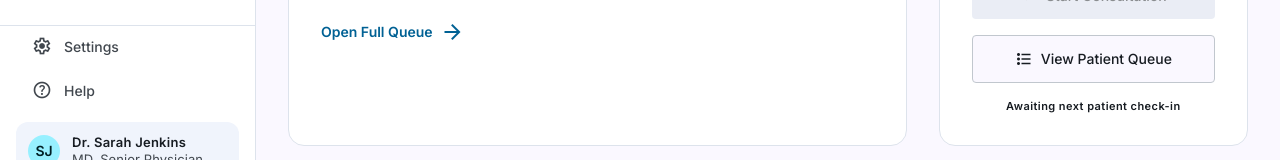
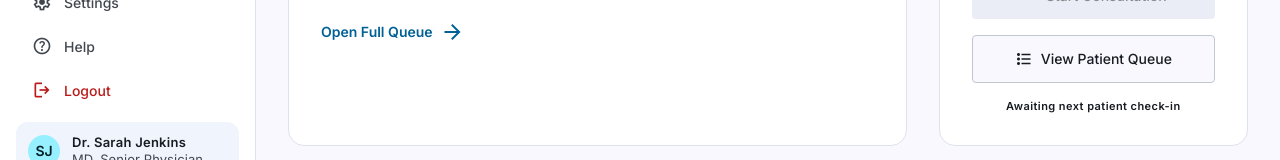
Before and after one commit to skywalker200511/CliniQ, a React (Vite) app: page / in a window 1280 px wide. Both pictures are taken after a click on the button 640 px from the left and 415 px from the top of the page. Shown: the part 596-756 px from the top of the page. Built offline with nearby package versions, Linux system fonts and the light colour scheme; no server answers; the database is empty.

Commit message:
feat: Persist user session across reloads and add Logout buttons

```diff
--- a/src/components/doctor/DoctorSidebar.jsx
+++ b/src/components/doctor/DoctorSidebar.jsx
@@ -4,7 +4,7 @@ import { getUnreadCount } from '../../services/messageService';
 import './DoctorSidebar.css';
 
 export default function DoctorSidebar() {
-  const { state } = useAppContext();
+  const { state, dispatch } = useAppContext();
   const unreadMessages = getUnreadCount(state, state.currentUser?.id);
   const queueCount = state.queue.length;
 
@@ -61,6 +61,13 @@ export default function DoctorSidebar() {
           <span className="material-symbols-outlined nav-icon">help</span>
           <span className="nav-label">Help</span>
         </button>
+        <button className="nav-item" onClick={() => {
+          window.location.href = '/';
+          dispatch({ type: 'SET_USER', payload: null });
+        }}>
+          <span className="material-symbols-outlined nav-icon" style={{color: 'var(--error)'}}>logout</span>
+          <span className="nav-label" style={{color: 'var(--error)'}}>Logout</span>
+        </button>
 
         {state.currentUser && (
           <div className="user-profile">
--- a/src/components/receptionist/ReceptionistSidebar.jsx
+++ b/src/components/receptionist/ReceptionistSidebar.jsx
@@ -4,7 +4,7 @@ import { getUnreadCount } from '../../services/messageService';
 import './ReceptionistSidebar.css';
 
 export default function ReceptionistSidebar() {
-  const { state } = useAppContext();
+  const { state, dispatch } = useAppContext();
   const unreadMessages = getUnreadCount(state, state.currentUser?.id);
 
   const navItems = [
@@ -62,6 +62,13 @@ export default function ReceptionistSidebar() {
           <span className="material-symbols-outlined nav-icon">help</span>
           <span className="nav-label">Help</span>
         </button>
+        <button className="nav-item" onClick={() => {
+          window.location.href = '/';
+          dispatch({ type: 'SET_USER', payload: null });
+        }}>
+          <span className="material-symbols-outlined nav-icon" style={{color: 'var(--error)'}}>logout</span>
+          <span className="nav-label" style={{color: 'var(--error)'}}>Logout</span>
+        </button>
 
         {state.currentUser && (
           <div className="user-profile">
--- a/src/data/store.jsx
+++ b/src/data/store.jsx
@@ -4,7 +4,7 @@ import { INITIAL_PATIENTS, INITIAL_QUEUE, INITIAL_CONSULTATIONS, INITIAL_MESSAGE
 
 /* ── Initial State ───────────────────────────────────────────────── */
 const initialState = {
-  currentUser: null, // Will be set on role selection
+  currentUser: JSON.parse(localStorage.getItem('cliniq_user') || 'null'),
   patients: [],
   queue: [],
   consultations: [],
--- a/src/pages/LoginSelector.jsx
+++ b/src/pages/LoginSelector.jsx
@@ -1,10 +1,17 @@
 import { useNavigate } from 'react-router-dom';
+import { useEffect } from 'react';
 import { useAppContext, USERS } from '../data/store';
 import './LoginSelector.css';
 
 export default function LoginSelector() {
-  const { dispatch } = useAppContext();
+  const { state, dispatch } = useAppContext();
   const navigate = useNavigate();
+
+  useEffect(() => {
+    if (state.currentUser) {
+      navigate(`/${state.currentUser.role}/`);
+    }
+  }, [state.currentUser, navigate]);
 
   const handleLogin = (role) => {
     dispatch({ type: 'SET_USER', payload: USERS[role] });
```
